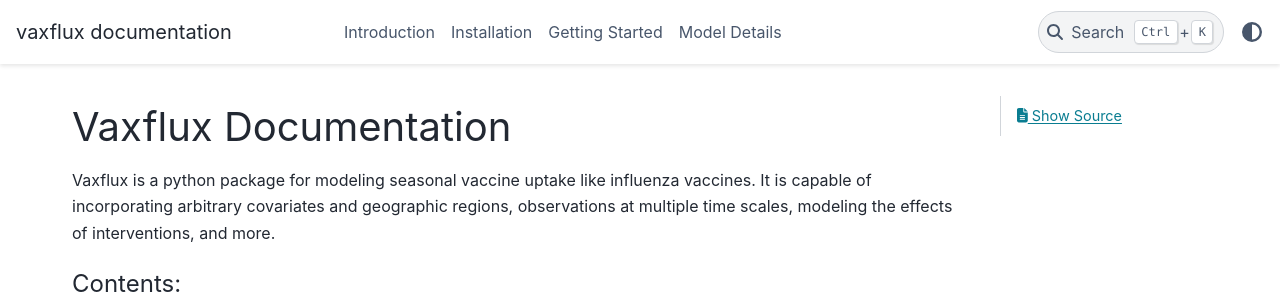
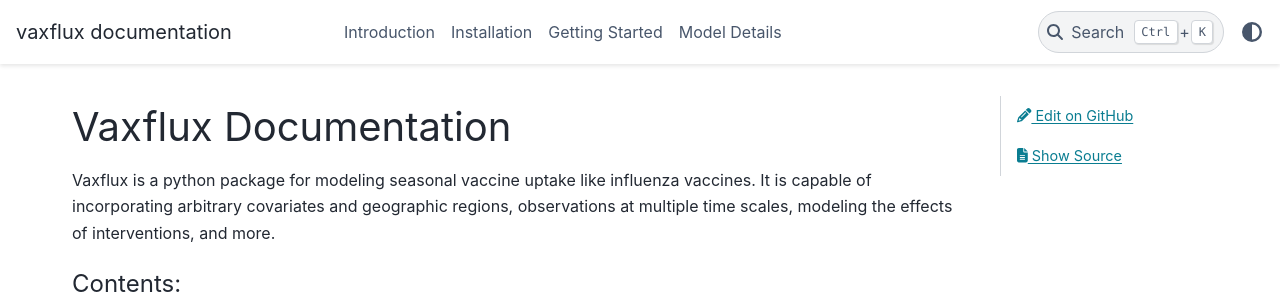
Before and after one commit to ACCIDDA/vaxflux, a Sphinx documentation site: the page built from docs/index.rst, in a window 1280 px wide. Shown: the top 298 px of the page. Built offline with Sphinx 7.4.7 and the PyData theme 0.15.4, drawn with Linux system fonts in a browser that asks for light colours; pages that are not in the unit, such as notebooks, are missing from menus.

Commit message:
Link documentation pages to GitHub

```diff
--- a/docs/conf.py
+++ b/docs/conf.py
@@ -7,14 +7,12 @@
 
 # -- Project information -----------------------------------------------------
 # https://www.sphinx-doc.org/en/master/usage/configuration.html#project-information
-
 project = "vaxflux"
 copyright = "2025, ACCIDDA"
 author = "ACCIDDA"
 
 # -- General configuration ---------------------------------------------------
 # https://www.sphinx-doc.org/en/master/usage/configuration.html#general-configuration
-
 extensions = [
     "sphinx.ext.apidoc",
     "sphinx.ext.autodoc",
@@ -24,21 +22,26 @@ extensions = [
 templates_path = ["_templates"]
 exclude_patterns = ["_build", "Thumbs.db", ".DS_Store"]
 
-
 # -- Options for HTML output -------------------------------------------------
 # https://www.sphinx-doc.org/en/master/usage/configuration.html#options-for-html-output
-
 html_theme = "pydata_sphinx_theme"
 html_static_path = ["_static"]
-
-# -- Options for autodoc -----------------------------------------------------
-autoclass_content = "both"
-autodoc_member_order = "bysource"
-
-# -- Options for pydata theme ------------------------------------------------
+html_theme_options = {
+    "use_edit_page_button": True,
+}
+html_context = {
+    "github_user": "ACCIDDA",
+    "github_repo": "vaxflux",
+    "github_version": "main",
+    "doc_path": "docs",
+}
 html_sidebars: dict[str, list[str]] = {
     "installation": [],
     "introduction": [],
     "getting-started": [],
     "model-details": [],
 }
+
+# -- Options for autodoc -----------------------------------------------------
+autoclass_content = "both"
+autodoc_member_order = "bysource"
```
